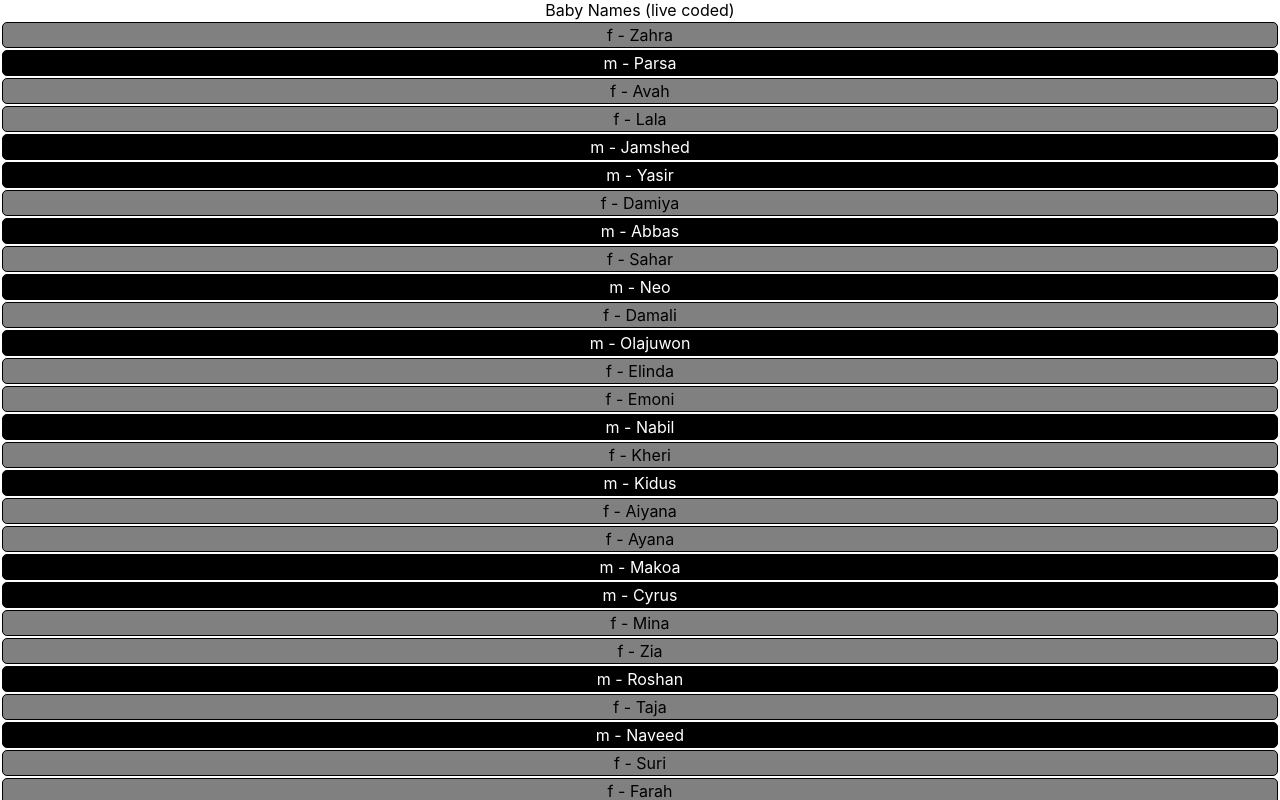
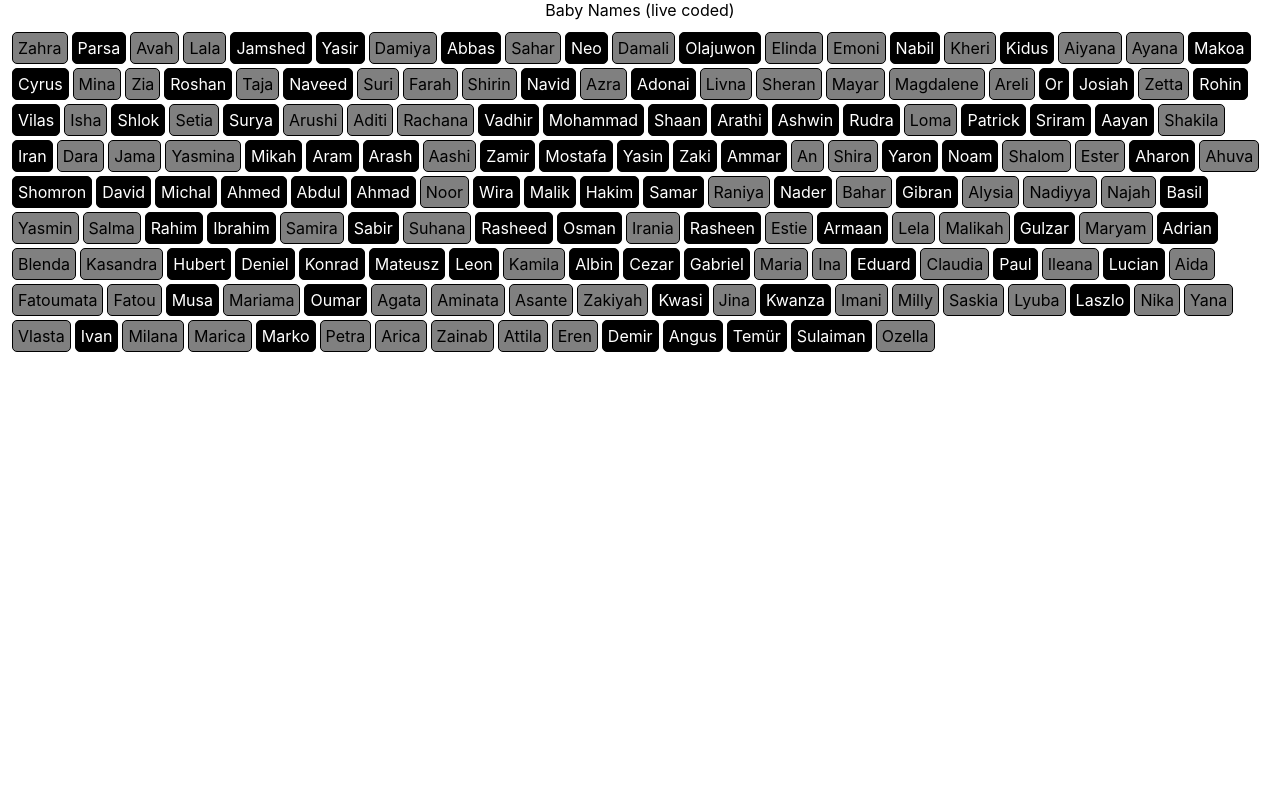
Before and after one commit to nbogie/live-coding-20220316-baby-names, a React (Create React App) app: page / in a window 1280 px wide. Shown: the top 800 px of the page. Built offline with nearby package versions, Linux system fonts and the light colour scheme.

Commit message:
use flexbox to layout names

```diff
--- a/src/App.css
+++ b/src/App.css
@@ -5,7 +5,7 @@
 .babyName {
   border: 1px solid black;
   border-radius: 5px;
-  padding: 2px;
+  padding: 5px;
   margin: 2px;
 }
 
@@ -16,3 +16,10 @@
 .f {
   background: gray;
 }
+
+.babyNamesList {
+  padding: 10px;
+  display: flex;
+  flex-direction: row;
+  flex-wrap: wrap;
+}
--- a/src/App.tsx
+++ b/src/App.tsx
@@ -9,13 +9,15 @@ function App() {
     <div className="App">
       Baby Names (live coded)
 
+      <div className="babyNamesList">
         {allBabyNames.map(nameInfo => (
           <div
             className={"babyName " + nameInfo.sex}
             key={nameInfo.id}
-        >{nameInfo.sex} - {nameInfo.name}</div>
+          >{nameInfo.name}</div>
         )
         )}
+      </div>
     </div>
   );
 }
```
Lines whose indentation alone changed are shown as unchanged.
